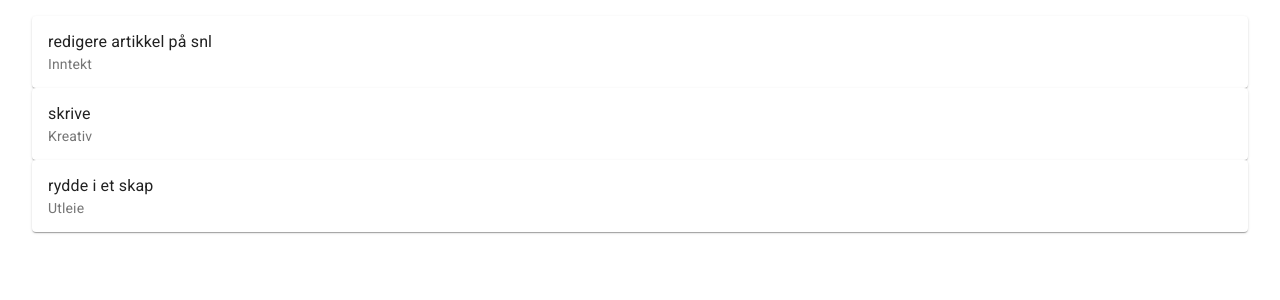
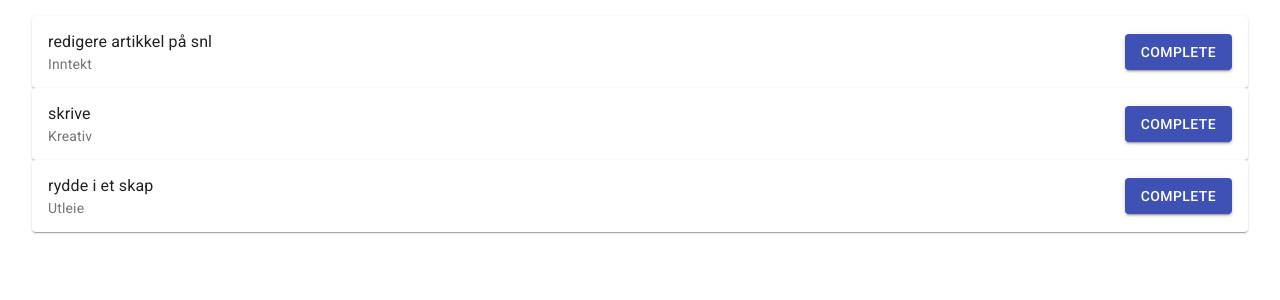
Before and after one commit to Jonasgg99/taskrandomizer, a React (Create React App) app: page /daily in a window 1280 px wide. Shown: the top 300 px of the page. Built offline with nearby package versions, Linux system fonts and the light colour scheme.

Commit message:
add Complete button to tasks

```diff
--- a/src/components/TaskDetails.js
+++ b/src/components/TaskDetails.js
@@ -2,14 +2,42 @@ import React from 'react'
 import ListItem from '@material-ui/core/ListItem'
 import ListItemText from '@material-ui/core/ListItemText'
 import Paper from '@material-ui/core/Paper'
+import Button from '@material-ui/core/Button'
+
+const CompleteButton = () => {
+  const [completed, setCompleted] = React.useState(false)
+
+  const completeTask = () => {
+    setCompleted(true)
+  }
+
+  if (!completed) {
+    return (
+      <Button
+      onClick={completeTask}
+      color="primary"
+      variant="contained"
+      >Complete</Button>
+    )
+  } else {
+    return (
+      <Button
+      disabled
+      variant="contained"
+      color="primary"
+      >Completed!</Button>
+    )
+  }
+}
 
 const TaskDetails = (props) => {
 
   return (
     <Paper>
-    <ListItem>
-      <ListItemText primary={props.task} secondary={props.category} />
-    </ListItem>
+      <ListItem>
+        <ListItemText primary={props.task} secondary={props.category} />
+        <CompleteButton />
+      </ListItem>
     </Paper>
   )
 }
```
